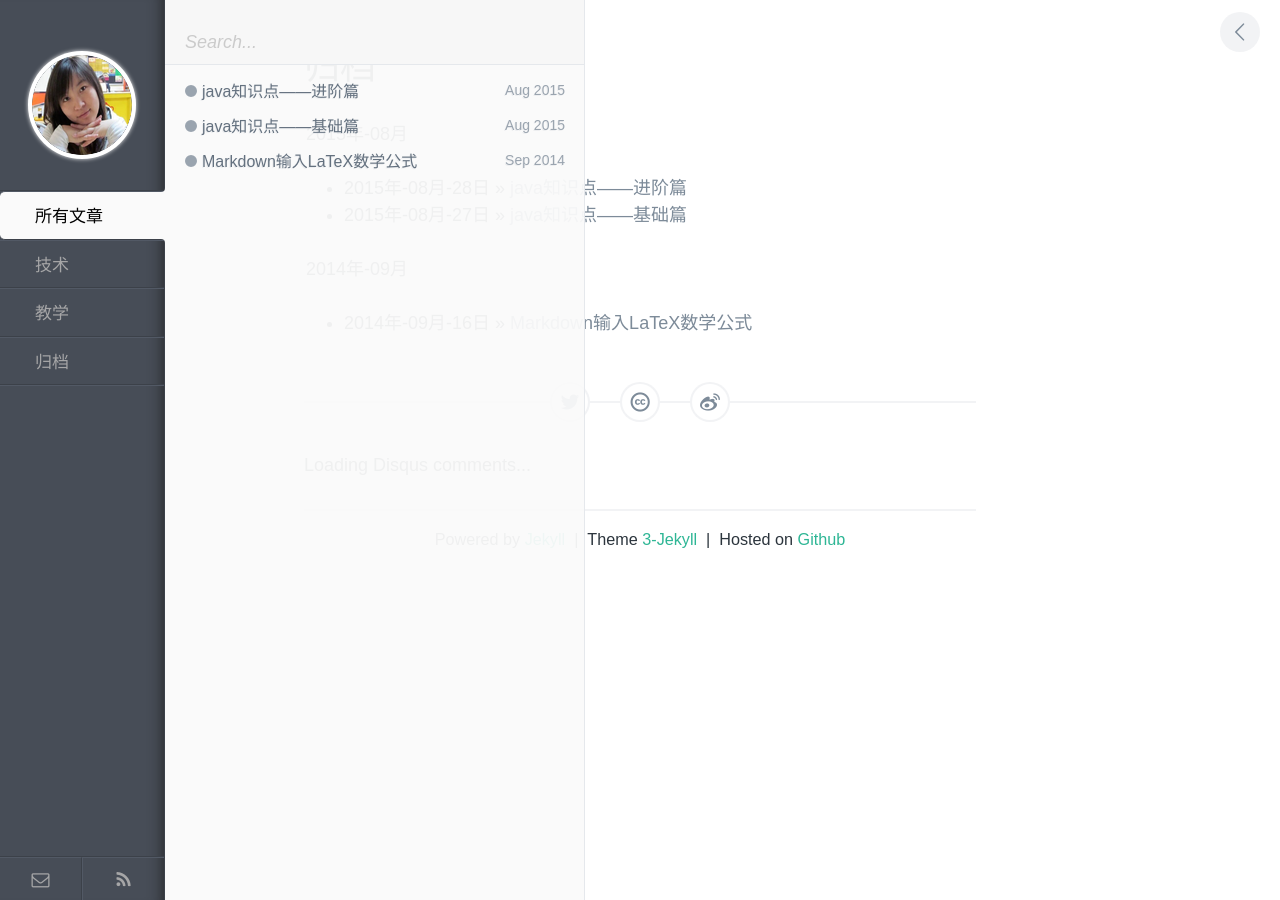
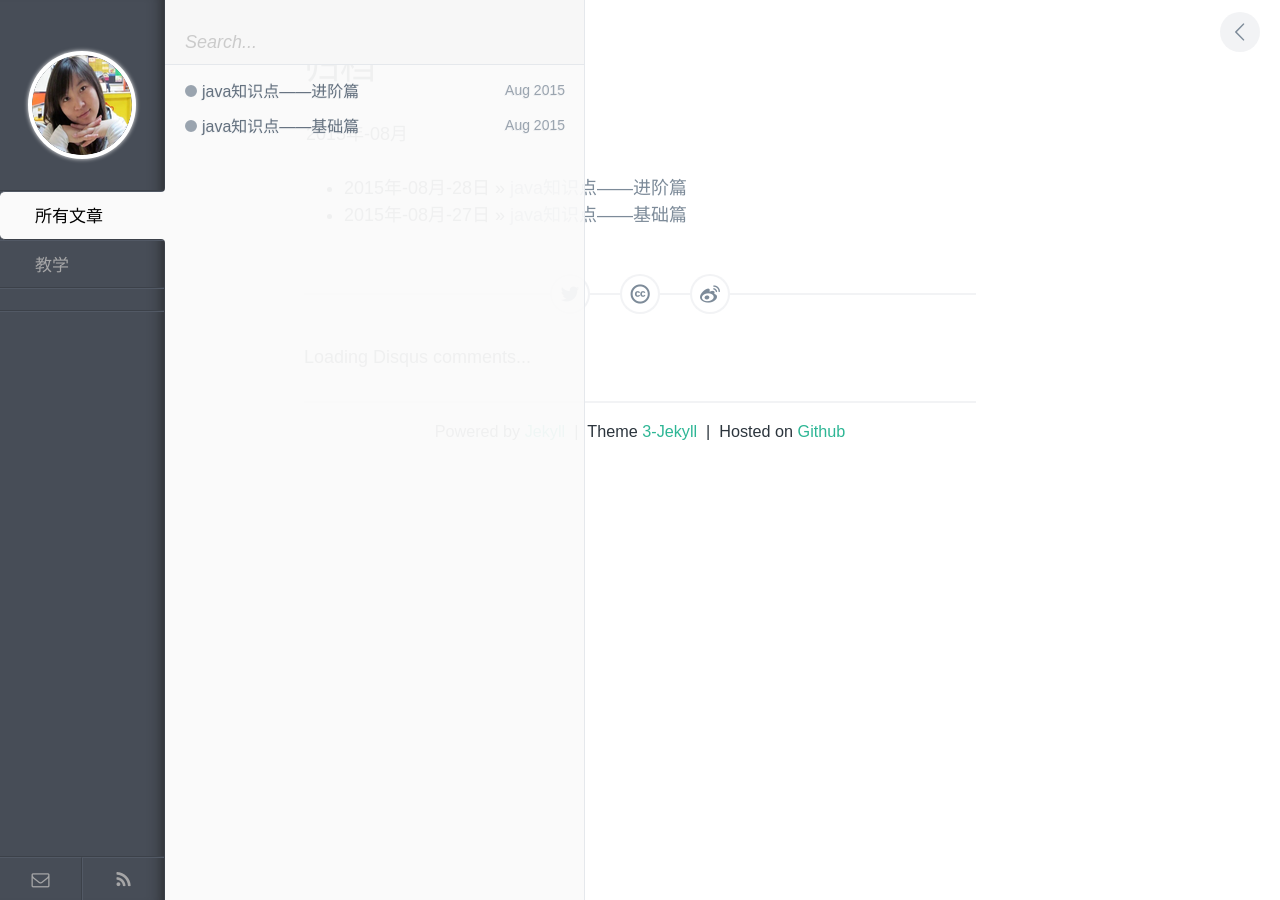
Before and after one commit to DrizztM/DrizztM.github.io, a Jekyll site: the page built from pages/archive.html, in a window 1280 px wide. Built offline with Jekyll 4.4.1, drawn with Linux system fonts in a browser that asks for light colours; Markdown is read by kramdown in place of the engine named in the settings; comment, search, counter and statistics services are not loaded; some of the changed lines change nothing that is shown.

Commit message:
no message

```diff
--- a/_includes/nav.html
+++ b/_includes/nav.html
@@ -7,8 +7,7 @@
       {% for category in site.categories %}
         <li id="{{ category[0] }}" class="tags__li tags-btn">{{ category[0] }}</li>
       {% endfor %}
-      <li id="pl__all" class="tags__li tags-btn">
-      	<a href="/pages/archive.html">{{ site.locals.archive }}</a></li>
+      <li id="{{ site.locals.archive }}" class="tags__li tags-btn"></li>
     </ul>
 
     <div id="tags__bottom">
--- a/_posts/技术/2014-09-16-Markdown-Math.md
+++ /dev/null
@@ -1,27 +0,0 @@
----
-layout: post
-title: Markdown输入LaTeX数学公式
-category: 技术
-tags: LaTeX
-keywords:
-description:
----
-
-Markdown是读写性都非常好的轻量文本编辑语言，这个博客以及世界上许多博客的文章都是用其书写的。但是，在写“科研”博客时，难免会需要频繁地输入数学公式，而Markdown本身并不支持数学公式的输入。我曾经想偷懒直接用Markdown的语法去代替LaTeX数学公式，最后页面显示的结果有点儿丑。却一直也没有去修改。直到前天收到了[印卧涛](http://www.math.ucla.edu/%7Ewotaoyin/)老师的一封邮件，邮件里所有的数学公式都是用LaTeX代码写的，正规而美观。由此觉得自己做事还是水了点。做事要认真啊亲。
-
-本文默认我们是会使用LaTeX编辑数学公式的。
-
-###解决办法：
-
-- 将数学公式以图片形式保存，再在Markdown中将其插入。
-- 或者，使用LaTeX在线编辑器，输入数学公式，获得html代码，将其插入Markdown。
-
-###步骤：
-
-- 进入[CodeCogs](http://www.codecogs.com/latex/eqneditor.php)
-- 在盒子里书写公式
-- 在页面下方复制html代码
-- 将复制的html代码拷贝到Markdown里
-
-###缺点：
-Markdown文件的易读性却因此下降了很多。
```
